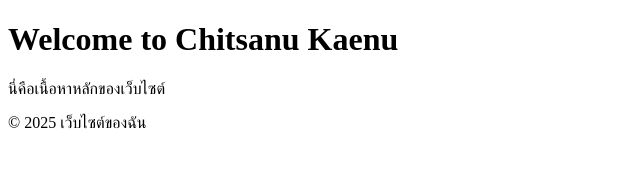
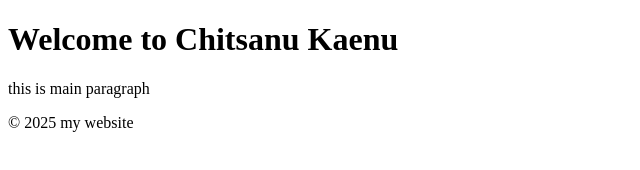
Before and after one commit to kaenuc/webtech, a plain HTML site: page index.html in a window 1280 px wide. Shown: the full height of the page, 0-640 px from the left. Drawn offline with Linux system fonts and the light colour scheme.

Commit message:
language

```diff
--- a/index.html
+++ b/index.html
@@ -12,11 +12,11 @@
     </header>
 
     <main>
-        <p>นี่คือเนื้อหาหลักของเว็บไซต์</p>
+        <p>this is main paragraph</p>
     </main>
 
     <footer>
-        <p>© 2025 เว็บไซต์ของฉัน</p>
+        <p>© 2025 my website</p>
     </footer>
 </body>
 </html>
```
